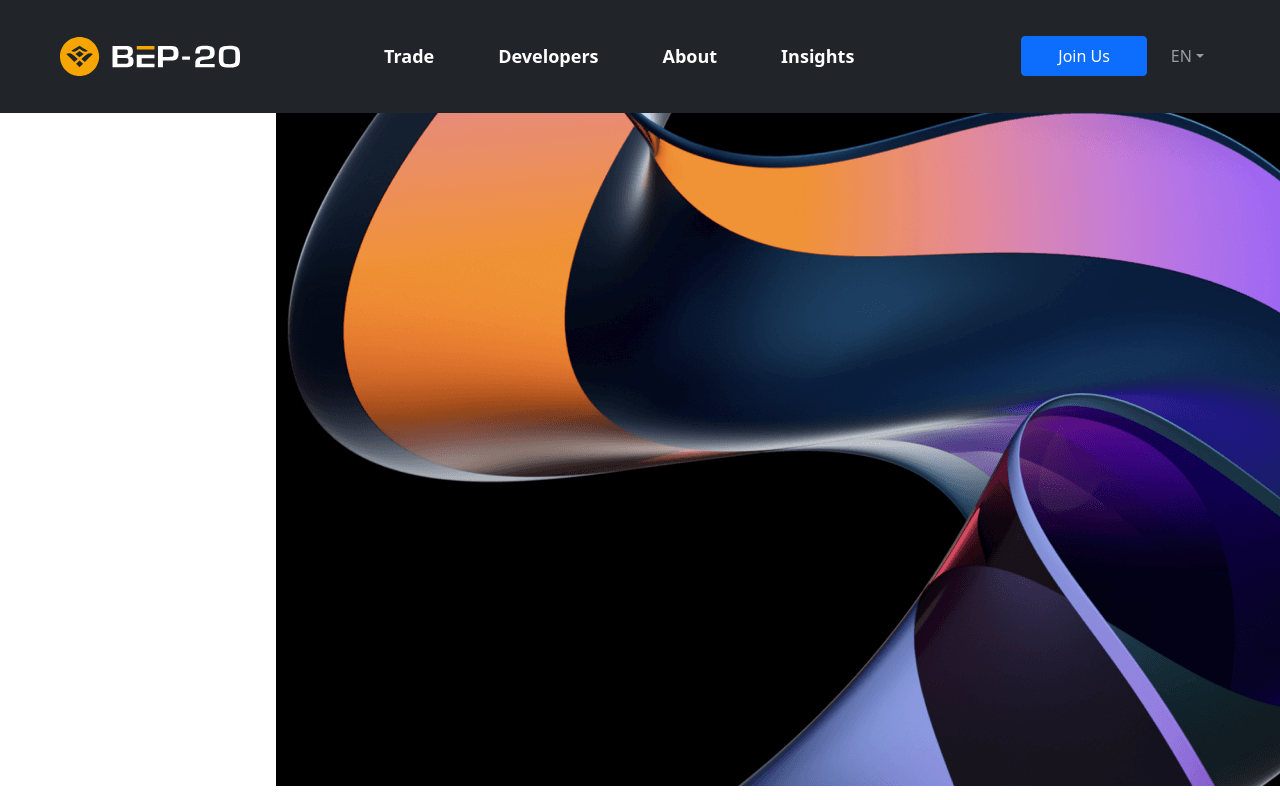
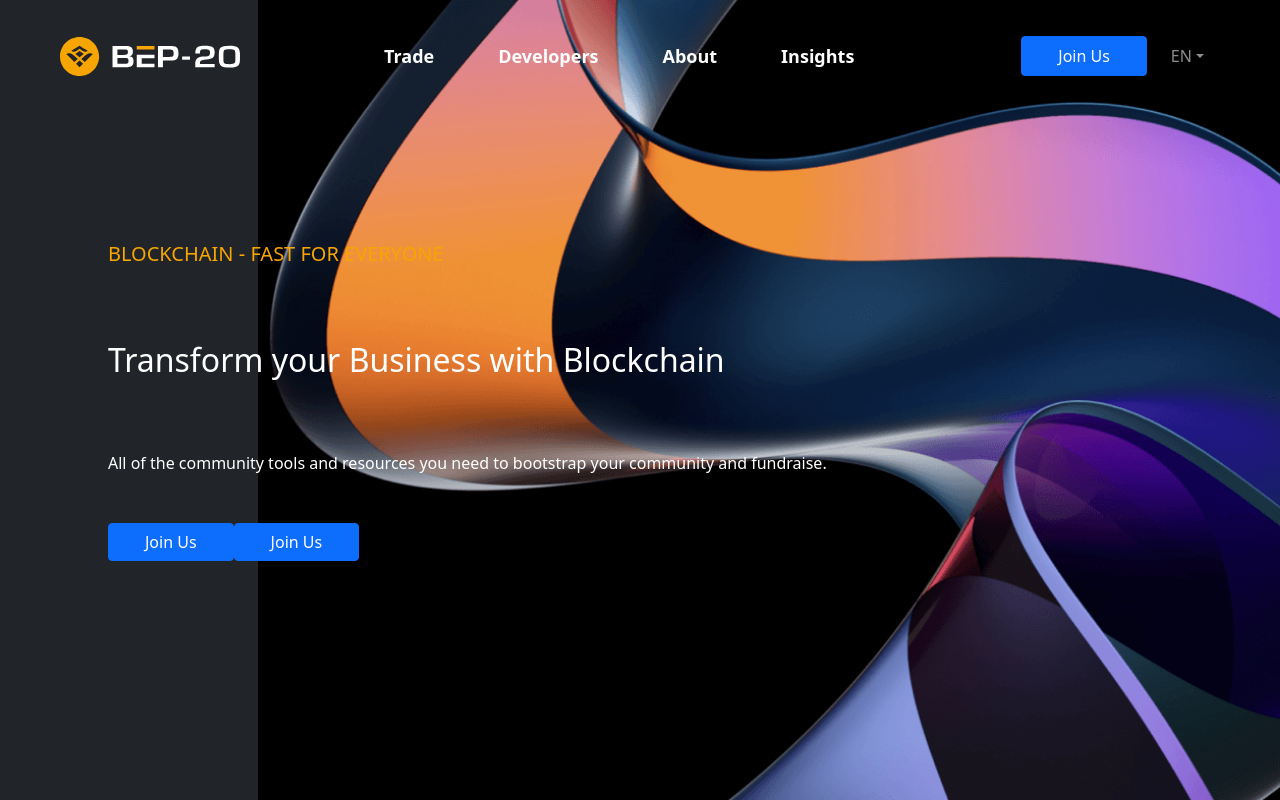
Before and after one commit to mabrur-h/bep-20-landing, a React (Create React App) app: page / in a window 1280 px wide. Built offline with nearby package versions, Linux system fonts and the light colour scheme.

Commit message:
update header part

```diff
--- a/src/App.css
+++ b/src/App.css
@@ -1,18 +1,12 @@
-.header-nav-item {
-    color: white !important;
-    font-size: 18px;
-    font-weight: bold;
-}
-
-.header-nav-item > a:hover {
-    color: white !important;
-    font-size: 18px;
-    font-weight: bold;
-}
-
 #trade {
     background-image: url("../public/img/Background.png");
     background-repeat: no-repeat;
     background-position: right top;
+    background-size: contain;
     height: 100vh;
 }
+
+.trade-upper-text {
+    font-size: 1.25rem;
+    color: #F7A501;
+}
--- a/src/App.jsx
+++ b/src/App.jsx
@@ -1,7 +1,8 @@
 import './App.css';
 import Logo from './logo.svg'
 import {Component} from "react";
-import {Navbar, Container, Nav, NavDropdown, Form, Button, FormControl} from "react-bootstrap";
+import {Container, Button} from "react-bootstrap";
+import {NavigationComponent} from "./components/navigation/navigation.component";
 
 class App extends Component {
     // constructor(props) {
@@ -10,42 +11,26 @@ class App extends Component {
 
     render() {
         return (
-            <div className="App">
-                <Navbar bg="dark" variant="dark" expand="lg" fixed="top">
-                    <Container fluid className="mx-5 my-2 py-3">
-                        <Navbar.Brand href="#">
-                            <img src={Logo} width="180" alt="Bep-20"/>
-                        </Navbar.Brand>
-                        <Navbar.Toggle aria-controls="navbarScroll" />
-                        <Navbar.Collapse id="navbarScroll">
-                            <Nav
-                                className="me-auto my-5 ms-5 px-5 my-lg-0"
-                                style={{ maxHeight: '100px' }}
-                                navbarScroll
-                            >
-                                <Nav.Link href="#trade" className="mx-4 header-nav-item">Trade</Nav.Link>
-                                <Nav.Link href="#developers" className="mx-4 header-nav-item">Developers</Nav.Link>
-                                <Nav.Link href="#about" className="mx-4 header-nav-item">About</Nav.Link>
-                                <Nav.Link href="#insights" className="mx-4 header-nav-item">Insights</Nav.Link>
-                            </Nav>
-                            <Nav
-                                className="my-4 ms-5 px-2 my-lg-0"
-                                style={{ maxHeight: '140px' }}
-                                navbarScroll
-                            >
-                                <Button className="header-button">
-                                    <p className="px-2 m-0 mx-3">Join Us</p>
-                                </Button>
-                                <NavDropdown title="EN" id="basic-nav-dropdown" align="end" className="ms-3">
-                                    <NavDropdown.Item href="#action/3.1">ES</NavDropdown.Item>
-                                    <NavDropdown.Item href="#action/3.2">RU</NavDropdown.Item>
-                                </NavDropdown>
-                            </Nav>
-                        </Navbar.Collapse>
+            <div className="App bg-dark">
+                <NavigationComponent />
+                <section id="trade">
+                    <Container fluid className="h-100">
+                        <div className="mx-5 px-5 d-flex flex-column align-content-center h-100">
+                            <div className="d-flex flex-column justify-content-center h-100">
+                                <p className="m-0 text-uppercase mb-5 trade-upper-text">Blockchain - fast for everyone</p>
+                                <h2 className="text-white my-4">Transform your Business with Blockchain</h2>
+                                <p className="text-white mt-5 mb-5 trade-down-text">All of the community tools and resources you need to bootstrap your community and fundraise.</p>
+                                <div>
+                                    <Button className="header-button">
+                                        <p className="px-2 m-0 mx-3">Join Us</p>
+                                    </Button>
+                                    <Button className="header-button">
+                                        <p className="px-2 m-0 mx-3">Join Us</p>
+                                    </Button>
+                                </div>
+                            </div>
+                        </div>
                     </Container>
-                </Navbar>
-                <section id="trade">
-
                 </section>
             </div>
         );
--- /dev/null
+++ b/src/components/navigation/navigation.component.jsx
@@ -0,0 +1,40 @@
+import React from "react";
+import './navigation.styles.css';
+import {Button, Container, Nav, Navbar, NavDropdown} from "react-bootstrap";
+import Logo from "../../logo.svg";
+
+export const NavigationComponent = () => {
+    return (<Navbar variant="dark" expand="lg" fixed="top">
+        <Container fluid className="mx-5 my-2 py-3">
+            <Navbar.Brand href="#">
+                <img src={Logo} width="180" alt="Bep-20"/>
+            </Navbar.Brand>
+            <Navbar.Toggle aria-controls="navbarScroll" />
+            <Navbar.Collapse id="navbarScroll">
+                <Nav
+                    className="me-auto my-5 ms-5 px-5 my-lg-0"
+                    style={{ maxHeight: '100px' }}
+                    navbarScroll
+                >
+                    <Nav.Link href="#trade" className="mx-4 header-nav-item">Trade</Nav.Link>
+                    <Nav.Link href="#developers" className="mx-4 header-nav-item">Developers</Nav.Link>
+                    <Nav.Link href="#about" className="mx-4 header-nav-item">About</Nav.Link>
+                    <Nav.Link href="#insights" className="mx-4 header-nav-item">Insights</Nav.Link>
+                </Nav>
+                <Nav
+                    className="my-4 ms-5 px-2 my-lg-0"
+                    style={{ maxHeight: '140px' }}
+                    navbarScroll
+                >
+                    <Button className="header-button">
+                        <p className="px-2 m-0 mx-3">Join Us</p>
+                    </Button>
+                    <NavDropdown title="EN" id="basic-nav-dropdown" align="end" className="ms-3">
+                        <NavDropdown.Item href="#action/3.1">ES</NavDropdown.Item>
+                        <NavDropdown.Item href="#action/3.2">RU</NavDropdown.Item>
+                    </NavDropdown>
+                </Nav>
+            </Navbar.Collapse>
+        </Container>
+    </Navbar>)
+}
--- /dev/null
+++ b/src/components/navigation/navigation.styles.css
@@ -0,0 +1,11 @@
+.header-nav-item {
+    color: white !important;
+    font-size: 18px;
+    font-weight: bold;
+}
+
+.header-nav-item > a:hover {
+    color: white !important;
+    font-size: 18px;
+    font-weight: bold;
+}
```
